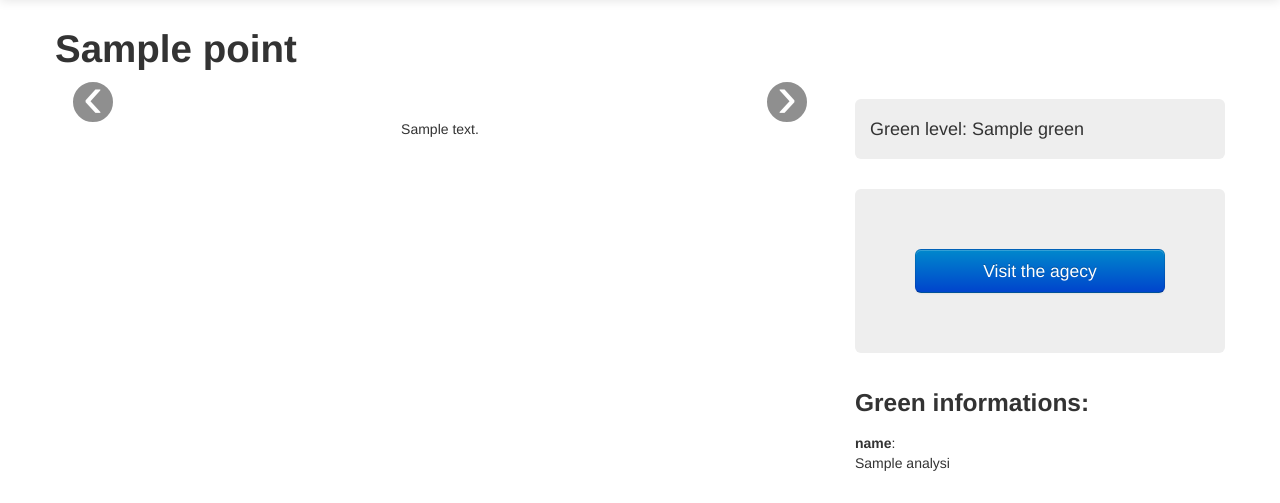
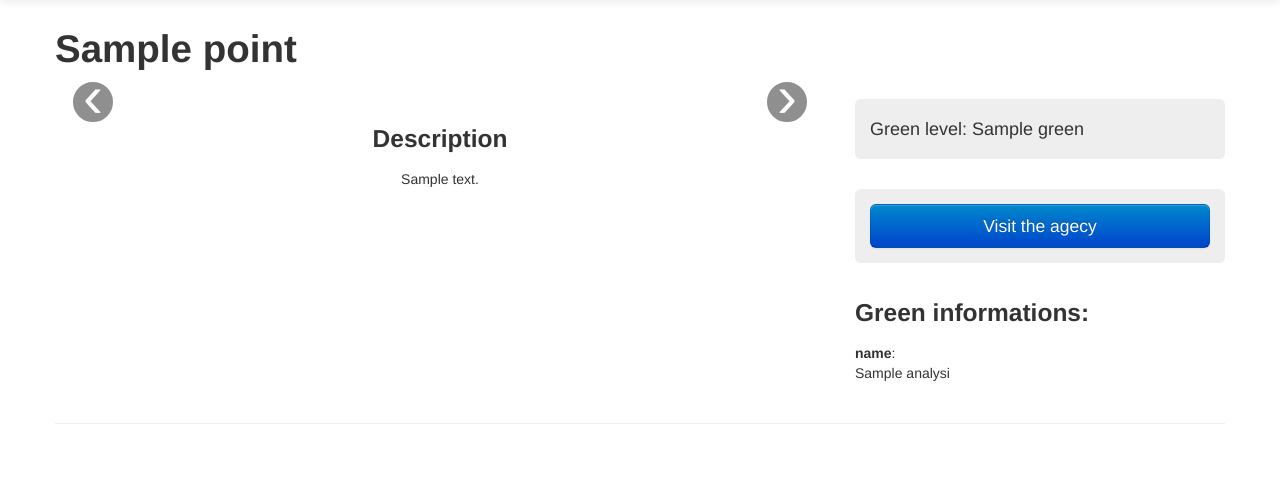
Before and after one commit to koalalorenzo/dhouse, a Flask app: template templates/point.html in a window 1280 px wide. Shown: the part 41-544 px from the top of the page. Run offline with Flask 2, Linux system fonts and the light colour scheme; the template is opened without the code that fills it: most values are stand-ins (such as "Sample title", 1, 10 or a date in 2020); grey boxes marked "Sample" are stand-in pictures; parts of the project's set-up code (start-up, migrations or seed data) failed here and were passed over; some libraries are stand-ins or nearby versions.

Commit message:
Improved UI and UX

```diff
--- a/templates/point.html
+++ b/templates/point.html
@@ -46,14 +46,17 @@
                 </script>
             {% endif %}
             <div>
-                {{ point.description }}
+                <h3>Description</h3>
+                <p>
+                    {{ point.description }}
+                </p>
             </div>
         </div>
         <div class="span4">
             <div class="hero-unit" style="padding: 15px;">
                 Green level: {{ point.green }}
             </div>
-            <div class="hero-unit">
+            <div class="hero-unit" style="padding: 15px;">
                 <a href="{{ point.link }}" class="btn btn-large btn-block btn-primary">Visit the agecy</a>
             </div>
             <div>
```
